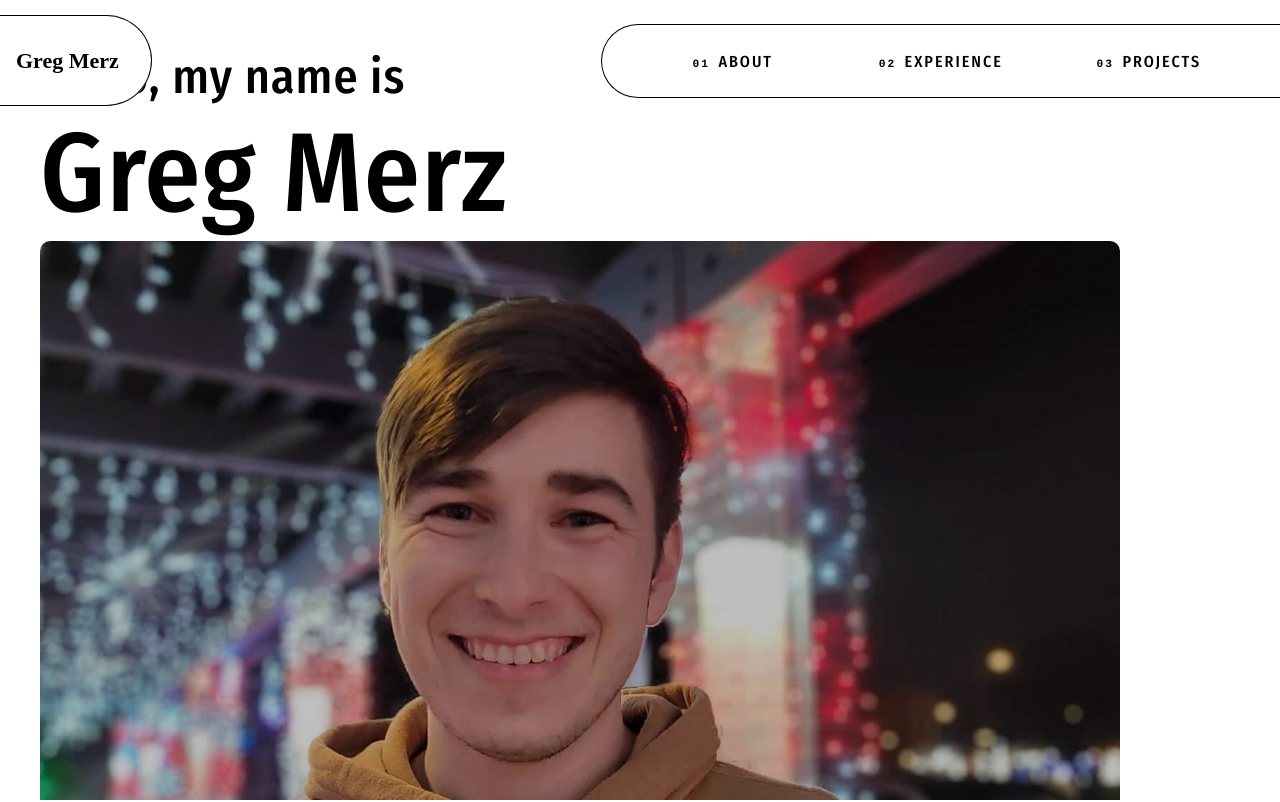
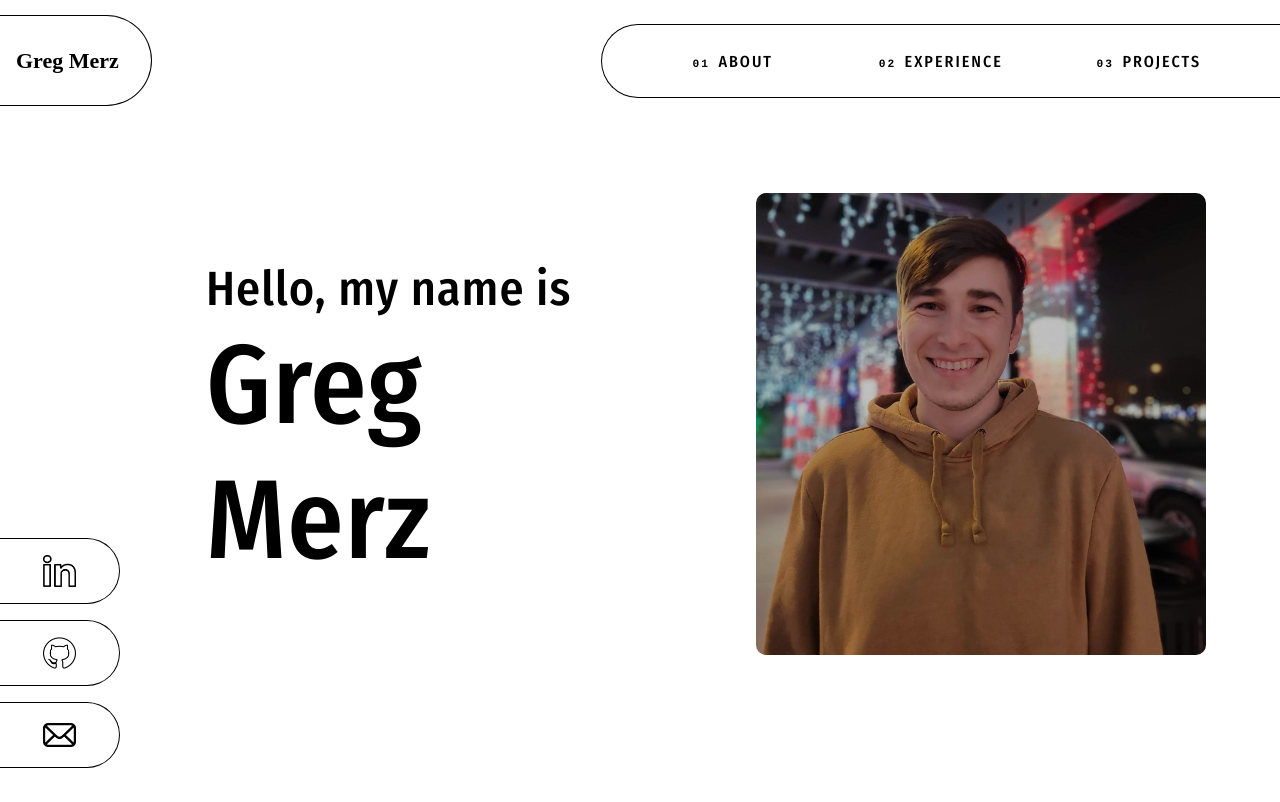
Before and after one commit to GregMerz/Portfolio, a React (Create React App) app: page / in a window 1280 px wide. Shown: the top 802 px of the page. Built offline with nearby package versions, Linux system fonts and the light colour scheme; a web font is replaced by a local one.

Commit message:
Fixed mobile hamburger menu

```diff
--- a/src/App.js
+++ b/src/App.js
@@ -53,14 +53,19 @@ const useScroll = () => {
 
 function App() {
   const scroll = useScroll()
-  const [isCursorOn, useCursor] = useState(true)
+  const [isCursorOn, useCursor] = useState(false)
+  const [visible, setVisibility] = useState(false)
+
+  const toggle = () => {
+    setVisibility(!visible)
+  }
 
   return (
     <>
       <Router>
         {isCursorOn ? <Cursor /> : <></>}
-        <Sidebar scroll={scroll} />
-        <Navbar scroll={scroll} />
+        <Sidebar scroll={scroll} visible={visible}/>
+        <Navbar scroll={scroll} visible={visible} toggle={toggle}/>
         <Home scroll={scroll} />
       </Router>
     </>
--- a/src/components/Navbar/NavbarElements.js
+++ b/src/components/Navbar/NavbarElements.js
@@ -17,8 +17,8 @@ export const Header = styled.header`
   z-index: 99;
   top: 0rem;
 
-  @media (max-width: 40em) {
-    margin-top: 4rem;
+  @media (max-width: 920px) {
+    margin-top: 2rem;
   }
 `
 
@@ -39,14 +39,15 @@ export const Logo = styled.a`
   border-right: 5px solid var(--shadow--color); */
 
   :hover {
-    cursor: none;
     font-size: 26px;
     /* background: rgba(0, 0, 0, 0.14); */
     /* filter: brightness(110%); */
   }
 
-  @media (max-width: 1024px) {
-    display: none;
+  @media (max-width: 920px) {
+    opacity: ${({ visible }) =>
+      visible ? '1' : '0'};
+    transition: 0.35s ease-in-out;
   }
 `
 
@@ -71,14 +72,14 @@ export const Wrapper = styled.ul`
 
   /* backdrop-filter: blur(1rem); */
 
-  @media (max-width: 40em) {
+  @media (max-width: 920px) {
     --gap: 3em;
 
     position: fixed;
     inset: 0 0 0 30%;
     z-index: 1000;
 
-    border-radius: 0;
+    /* border-radius: 0; */
     flex-direction: column;
     padding: min(30vh, 10rem) 2em;
 
@@ -87,7 +88,7 @@ export const Wrapper = styled.ul`
     transition: 0.35s ease-in-out;
   }
 
-  @media (min-width: 40em) {
+  @media (min-width: 920px) {
     --gap: clamp(1.5rem, 5vw, 3rem);
     padding-block: 2rem;
     padding-inline: clamp(1.5em, 4vw, 5rem);
@@ -129,7 +130,7 @@ export const Link = styled(LinkS)`
     text-transform: uppercase;
     letter-spacing: 2px;
     top: -5px;
-    /* cursor: pointer; */
+    cursor: pointer;
     transition: 0.2s ease-in-out;
     /* color: ${({ scroll, start, end }) =>
       scroll.y >= start * window.innerHeight &&
@@ -141,6 +142,11 @@ export const Link = styled(LinkS)`
       scroll.y < end * window.innerHeight
         ? '110%'
         : '100%'};
+
+    @media (max-width: 920px) {
+      text-align: start;
+      padding-left: 3rem;
+    }
 
     :hover {
         /* color: var(--bright--green); */
@@ -167,7 +173,7 @@ export const Span = styled.span`
 export const HamburgerMenuWrapper = styled.div`
   display: none;
 
-  @media (max-width: 40rem) {
+  @media (max-width: 920px) {
     display: block;
     position: absolute;
     right: 2rem;
--- a/src/components/Navbar/index.js
+++ b/src/components/Navbar/index.js
@@ -15,17 +15,11 @@ import { useState } from 'react'
 import Apple from '../../images/greg.png'
 import Hamburger from '../../images/menu_icon.jpg'
 
-function Navbar({ scroll }) {
-  const [visible, setVisibility] = useState(false)
-
-  const toggle = () => {
-    setVisibility(!visible)
-  }
-
+function Navbar({ scroll, visible, toggle }) {
   return (
     <Header>
       <div>
-        <Logo href="/">Greg Merz</Logo>
+        <Logo visible={visible} href="/">Greg Merz</Logo>
       </div>
 
       <HamburgerMenuWrapper onClick={toggle}>
--- a/src/components/Sidebar/SidebarElements.js
+++ b/src/components/Sidebar/SidebarElements.js
@@ -10,13 +10,16 @@ export const SidebarContainer = styled.div`
   top: 0;
   left: 0;
   z-index: 10;
+  background: white;
 
-  @media (max-width: 1296px) {
+  @media (max-width: 1200px) {
     width: 75px;
   }
 
-  @media (max-width: 1296px) {
-    display: none;
+  @media (max-width: 1200px) {
+    opacity: ${({ visible }) =>
+      visible ? '1' : '0'};
+    transition: 0.35s ease-in-out;
   }
   /* border-right: 3px solid var(--secondary--color); */
 
@@ -60,7 +63,7 @@ export const SidebarLink = styled.a`
   align-items: center;
   justify-content: center;
   transition: 0.2s ease-in-out;
-  /* cursor: pointer; */
+  cursor: pointer;
   margin: 1rem 0;
   /* background: linear-gradient(0.25turn, var(--secondary--color), #e27d5f); */
   /* background: rgba(0, 0, 0, 0.12); */
@@ -71,7 +74,6 @@ export const SidebarLink = styled.a`
   height: 4rem;
   /* border-bottom: 5px solid var(--shadow--color);
   border-right: 5px solid var(--shadow--color); */
-  cursor: none;
 
   :hover {
     /* background: var(--accent--text); */
@@ -81,12 +83,12 @@ export const SidebarLink = styled.a`
     /* background: rgba(0, 0, 0, 0.14); */
   }
 
-  @media (max-width: 1296px) {
+  @media (max-width: 1200px) {
     height: 3.5rem;
   }
 `
 
 export const SidebarImg = styled.img`
-  /* cursor: pointer; */
+  cursor: pointer;
   width: 27.5%;
 `
--- a/src/components/Sidebar/index.js
+++ b/src/components/Sidebar/index.js
@@ -11,13 +11,13 @@ import Signature from '../../images/signature.png'
 
 import { animateScroll as scroll } from 'react-scroll'
 
-function Sidebar({ scroll }) {
+function Sidebar({ scroll, visible }) {
   const toggleHome = () => {
     scroll.scrollToTop()
   }
 
   return (
-    <SidebarContainer scroll={scroll}>
+    <SidebarContainer scroll={scroll} visible={visible}>
       <SidebarWrapper>
         <SidebarLink
           href="https://www.linkedin.com/in/greg-merz-228756198/"
--- a/src/index.css
+++ b/src/index.css
@@ -43,7 +43,6 @@
   --secondary--color: black;
   --dark--text: black;
   --light--text: white;
-  cursor: none;
 }
 
 body {
--- a/src/pages/HomeElements.js
+++ b/src/pages/HomeElements.js
@@ -12,7 +12,7 @@ export const Page = styled.div`
   position: relative;
   display: block;
 
-  @media (max-width: 1296px) {
+  @media (max-width: 1200px) {
     padding: 0;
   }
 `
@@ -24,7 +24,7 @@ export const Content = styled.div`
   position: relative;
   box-sizing: border-box;
 
-  @media (max-width: 1296px) {
+  @media (max-width: 1200px) {
     padding: 3rem 0 0 0;
     margin: 0 1.5rem 0 1.5rem;
   }
@@ -56,7 +56,7 @@ export const Headline = styled.h1`
   font-family: Bubbly;
 
   :hover {
-    /* cursor: default; */
+    cursor: default;
     transition: 0.2s ease-in-out;
   }
 `
@@ -102,10 +102,10 @@ export const Section = styled.div`
   height: 100%;
 
   @media (max-width: 1440px) {
-    width: 1100px;
+    width: 1000px;
   }
 
-  @media (max-width: 1296px) {
+  @media (max-width: 1200px) {
     width: auto;
     margin-inline: 1rem;
   }
@@ -123,7 +123,7 @@ export const Wrapper = styled.div`
   font-family: 'Fira Sans';
   letter-spacing: 1px;
 
-  @media (max-width: 1296px) {
+  @media (max-width: 1200px) {
     display: block;
   }
 
@@ -158,6 +158,10 @@ export const Card = styled.div`
   width: 100%;
 `
 
+export const HeadShot = styled.img`
+
+`
+
 export const Image = styled.img`
   position: relative;
   border-radius: 10px;
@@ -166,7 +170,7 @@ export const Image = styled.img`
   transition: 1s;
   /* right: ${({ position }) => (position === 'left' ? 0 : 'auto')}; */
 
-  @media (max-width: 1296px) {
+  @media (max-width: 1200px) {
     width: 90%;
   }
 
@@ -183,7 +187,7 @@ export const Info = styled.div`
   padding: ${({ position }) =>
     position === 'left' ? '0 10% 0 0' : '0 0 0 10%'};
 
-  @media (max-width: 1296px) {
+  @media (max-width: 1200px) {
     width: auto;
   }
 `
@@ -210,7 +214,7 @@ export const Skills = styled.div`
   letter-spacing: 0px;
   padding-bottom: 2rem;
 
-  @media (max-width: 1296px) {
+  @media (max-width: 1200px) {
     font-size: 1rem;
   }
 `
@@ -242,7 +246,7 @@ export const Tools = styled.div`
   font-size: 1.25rem;
   padding-bottom: 3rem;
 
-  @media (max-width: 1296px) {
+  @media (max-width: 1200px) {
     font-size: 1rem;
   }
 `
```
